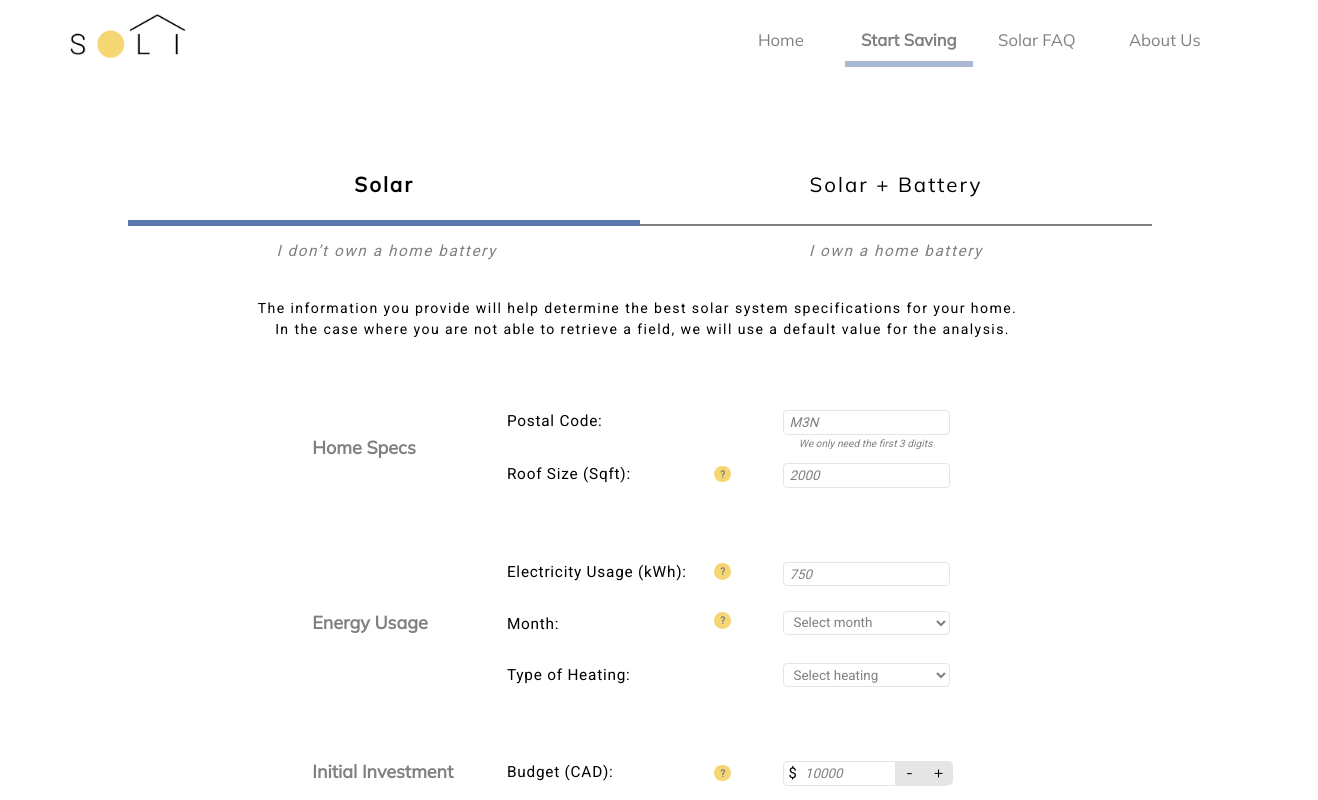
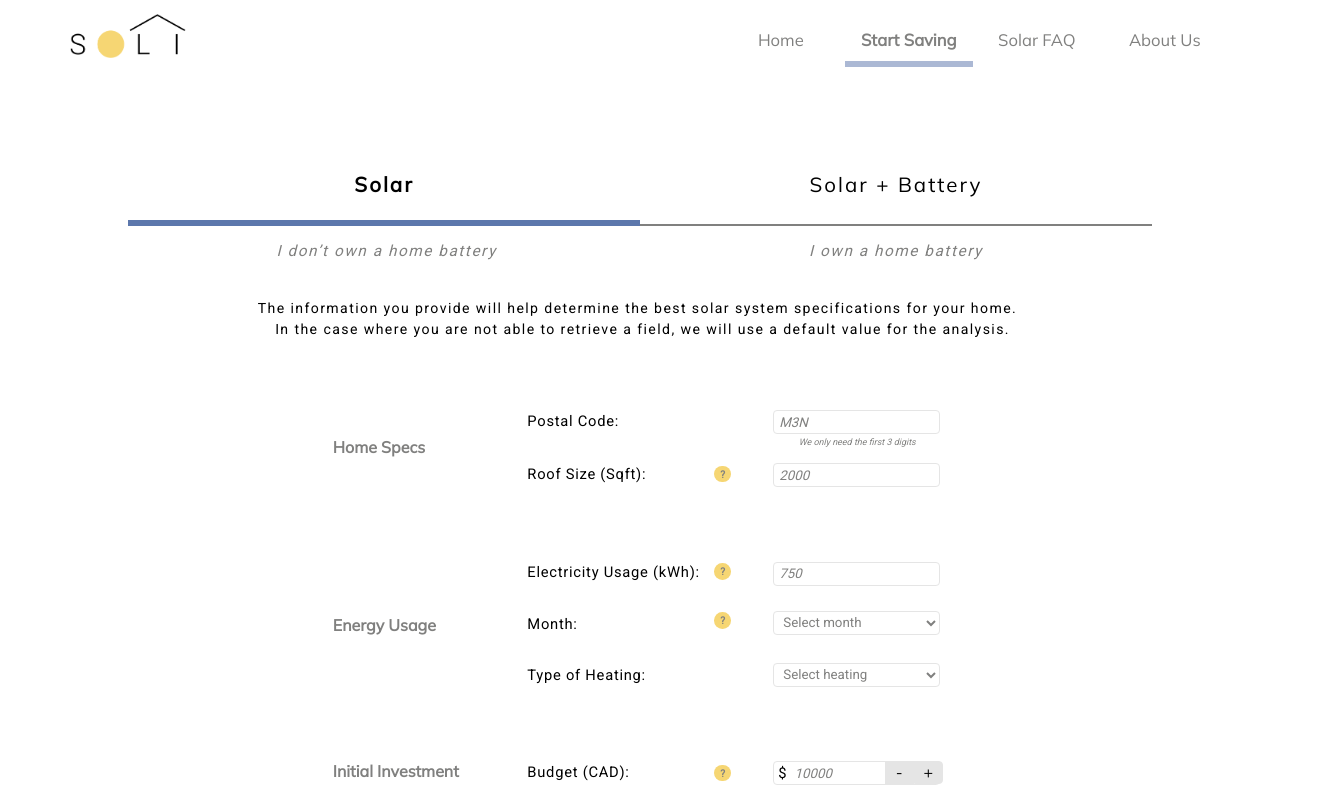
Before and after one commit to tanushree-sharma/fydp-app, a React (Create React App) app: page /start-saving in a window 1280 px wide. Shown: the top 800 px of the page, 1318 px wide, since content can reach past the window. Built offline with nearby package versions, Linux system fonts and the light colour scheme.

Commit message:
Revert "Forms font updates (final!!! hopefully) + footer edits"

```diff
--- a/src/App.css
+++ b/src/App.css
@@ -10,7 +10,6 @@
   display: flex;
   width: 100vw;
   height: 200vh;
-
 }
 
 .sticky {
@@ -26,9 +25,9 @@
   position: absolute;
   background-color: white;
   font-size: 1.3vw;
-  font-family: "Roboto";
+  font-family: 'Roboto';
   top: 0%;
-}
+  }
 
 #logo {
   position: absolute;
@@ -86,6 +85,7 @@ ul.nav-right {
   width: 100%;
   height: 100%;
   overflow-x: hidden;
+
 }
 
 #mainGraphic {
@@ -146,6 +146,7 @@ ul.nav-right {
   text-align: center;
   display: inline-block;
 }
+
 
 #startButton:hover {
   background: #faebbc;
@@ -382,12 +383,6 @@ ul.nav-right {
   outline: none;
 }
 
-.startSaving {
-  display: flex;
-  width: 100vw;
-  height: 200vh;
-}
-
 .Panel {
   position: absolute;
   width: 100%;
@@ -554,19 +549,6 @@ ul.nav-right {
   width: 100%;
 }
 
-.footer-ss {
-  position: absolute;
-  clear: both;
-  top: 180%;
-  color: #80807f;
-  font-family: "Mulish";
-  font-weight: 500;
-  font-size: 1vw;
-  line-height: 10vh;
-  width: 100%;
-  left: -11.75%;
-}
-
 .footer-left {
   width: 100vw;
   list-style: none;
@@ -576,29 +558,18 @@ ul.nav-right {
   overflow-x: hidden;
 }
 
-.footer-left-ss {
-  width: 100vw;
-  list-style: none;
-  text-align: left;
-  margin-left: 3%;
-  float: left;
-  overflow-x: hidden;
-  margin-bottom: 7%;
-}
-
 .field-titles {
   position: absolute;
   width: 14vw;
   height: 2.4vh;
-  left: 37%;
+  left: 39%;
   font-family: Roboto;
   font-style: normal;
   font-weight: normal;
-  font-size: 1.2vw;
+  font-size: 1.15vw;
   line-height: 2.097vh;
   letter-spacing: 0.05em;
   color: #000000;
-  white-space: nowrap;
   text-align: left;
 }
 
@@ -607,7 +578,6 @@ ul.nav-right {
   font-style: italic;
   font-weight: 400;
   color: #80807f;
-  font-size: 1.05vw;
 }
 
 .field-input-dod::placeholder {
@@ -615,7 +585,6 @@ ul.nav-right {
   font-style: italic;
   font-weight: 400;
   color: #80807f;
-  font-size: 1.05vw;
 }
 
 .field-inputs-budget::placeholder {
@@ -623,7 +592,6 @@ ul.nav-right {
   font-style: italic;
   font-weight: 400;
   color: #80807f;
-  font-size: 1.05vw;
 }
 
 .dropdownFormat {
@@ -631,7 +599,6 @@ ul.nav-right {
   font-style: italic;
   font-weight: 400;
   color: #80807f;
-  font-size: 1.05vw;
 }
 
 #postal-text {
@@ -639,7 +606,7 @@ ul.nav-right {
   width: 11vw;
   height: 2.7vh;
   left: 65.5%;
-  font-size: 0.8vw;
+  font-size: 0.7vw;
   font-family: Roboto;
   font-style: italic;
   font-weight: 200;
@@ -742,17 +709,16 @@ ul.nav-right {
   position: absolute;
   width: 10vw;
   height: 2.5vh;
-  left: 18%;
+  left: 20%;
   font-family: Mulish;
   font-style: normal;
   font-weight: 600;
-  font-size: 1.4vw;
+  font-size: 1.25vw;
   line-height: 2.5vh;
   /* identical to box height */
   display: flex;
   align-items: center;
   color: #80807f;
-  white-space: nowrap;
 }
 
 .qGraphic {
@@ -767,7 +733,7 @@ ul.nav-right {
 }
 
 #energy-usage {
-  top: 88%;
+  top: 88.5%;
 }
 
 #initial-inv1 {
@@ -914,10 +880,6 @@ ul.nav-right {
   text-align: center;
 }
 
-#results-button2 {
-  top: 160%;
-}
-
 #results-button1:hover {
   background: #faebbc;
   color: black;
@@ -935,15 +897,6 @@ ul.nav-right {
   margin: 0 auto;
   text-align: center;
   padding-top: 50px;
-}
-
-.whitesquare {
-  position: absolute;
-  left: 43.5%;
-  top: 171%;
-  height: 20px;
-  width: 100px;
-  background-color: white;
 }
 
 .value-button {
@@ -972,11 +925,11 @@ ul.nav-right {
 }
 
 form #decrease {
-  left: 74.9%;
+  left: 73.9%;
   border-radius: 0 0 0 0;
   width: 2.11vw;
   top: 116%;
-  height: 2.7vh;
+  height: 2.6vh;
   background: #e5e5e5;
   font-family: "Mulish";
   font-style: normal;
@@ -986,17 +939,27 @@ form #decrease {
 form #percentage {
   position: absolute;
   top: 126.5%;
-  left: 64.5%;
+  left: 63.5%;
   font-family: "Roboto";
   font-weight: 100;
   font-size: 1.15vw;
   color: #000000;
 }
 
+form #dollar-sign1-line {
+  position: absolute;
+  top: 114.87%;
+  left: 64.5%;
+  font-family: "Mulish";
+  font-weight: 50;
+  font-size: 1.7vw;
+  color: #8a7979;
+}
+
 form #dollar-sign1 {
   position: absolute;
   top: 116.5%;
-  left: 64.5%;
+  left: 63.5%;
   font-family: "Roboto";
   font-weight: 100;
   font-size: 1.15vw;
@@ -1006,7 +969,7 @@ form #dollar-sign1 {
 form #dollar-sign2 {
   position: absolute;
   top: 142.5%;
-  left: 64.5%;
+  left: 63.5%;
   font-family: "Roboto";
   font-weight: 100;
   font-size: 1.15vw;
@@ -1041,11 +1004,11 @@ form #dollar-sign2 {
 }
 
 form #increase {
-  left: 77.75%;
+  left: 76.75%;
   width: 2.11vw;
   border-radius: 0 0.309vw 0.309vw 0;
   top: 116%;
-  height: 2.7vh;
+  height: 2.6vh;
   background: #e5e5e5;
   font-family: "Mulish";
   font-style: normal;
@@ -1067,11 +1030,11 @@ form #increase {
   outline: none;
 }
 form #decrease2 {
-  left: 74.9%;
+  left: 73.9%;
   border-radius: 0 0 0 0;
   width: 2.11vw;
   top: 142%;
-  height: 2.7vh;
+  height: 2.6vh;
   background: #e5e5e5;
   font-family: "Mulish";
   font-style: normal;
@@ -1086,11 +1049,11 @@ form #decrease2 {
 }
 
 form #increase2 {
-  left: 77.75%;
+  left: 76.75%;
   width: 2.11vw;
   border-radius: 0 0.309vw 0.309vw 0;
   top: 142%;
-  height: 2.7vh;
+  height: 2.6vh;
   background: #e5e5e5;
   font-family: "Mulish";
   font-style: normal;
@@ -1123,8 +1086,8 @@ input[type="number"]::-webkit-outer-spin-button {
 .field-inputs {
   position: absolute;
   width: 13vw;
-  height: 3.1vh;
-  left: 64%;
+  height: 3vh;
+  left: 63%;
   background: #ffffff;
   border: 0.2vh solid #e5e5e5;
   box-sizing: border-box;
@@ -1138,8 +1101,8 @@ input[type="number"]::-webkit-outer-spin-button {
 .field-input-dod {
   position: absolute;
   width: 13vw;
-  height: 3.1vh;
-  left: 64%;
+  height: 3vh;
+  left: 63%;
   background: #ffffff;
   border: 0.2vh solid #e5e5e5;
   box-sizing: border-box;
@@ -1153,8 +1116,8 @@ input[type="number"]::-webkit-outer-spin-button {
 .field-inputs-budget {
   position: absolute;
   width: 13vw;
-  height: 3.1vh;
-  left: 64%;
+  height: 3vh;
+  left: 63%;
   background: #ffffff;
   border: 0.2vh solid #e5e5e5;
   box-sizing: border-box;
@@ -1176,8 +1139,8 @@ input[type="number"]::-webkit-outer-spin-button {
 .dropdown-inputs {
   position: absolute;
   width: 13vw;
-  height: 3.1vh;
-  left: 64%;
+  height: 3vh;
+  left: 63%;
   background: #ffffff;
   border: 0.2vh solid #e5e5e5;
   box-sizing: border-box;
@@ -1186,8 +1149,7 @@ input[type="number"]::-webkit-outer-spin-button {
   font-family: Roboto;
   font-style: normal;
   font-weight: 400;
-  color: black;
-  font-size: 1.05vw;
+  color:black;
 }
 
 .vertical {
@@ -1268,8 +1230,8 @@ select:invalid {
   width: 100%; /* Full width */
   height: 100%; /* Full height */
   overflow: auto; /* Enable scroll if needed */
-  background-color: rgb(0, 0, 0); /* Fallback color */
-  background-color: rgba(0, 0, 0, 0.4); /* Black w/ opacity */
+  background-color: rgb(0,0,0); /* Fallback color */
+  background-color: rgba(0,0,0,0.4); /* Black w/ opacity */
 }
 
 /* Modal Content */
@@ -1279,11 +1241,11 @@ select:invalid {
   left: 0%;
   width: 100%;
   height: 1.5vh;
-  background-color: #f6d673;
+  background-color: #F6D673;
 }
 .modal-content {
   position: relative;
-  background-color: #fbfbfb;
+  background-color: #FBFBFB;
   margin: auto;
   padding: 20px;
   border: 1px solid #888;
@@ -1309,7 +1271,7 @@ select:invalid {
   margin-top: 2vh;
   margin-bottom: 4vh;
 
-  color: #80807f;
+  color: #80807F;
 }
 
 #warning {
@@ -1324,14 +1286,13 @@ select:invalid {
   top: 72%;
   width: 100%;
   height: 7vh;
-  border-top: 1px solid #80807f;
+  border-top: 1px solid #80807F;
 }
 
-#solar-update,
-#battery-update {
+#solar-update, #battery-update {
   position: absolute;
-  background: #ffffff;
-  border: 1px solid #f6d673;
+  background: #FFFFFF;
+  border: 1px solid #F6D673;
   box-sizing: border-box;
   border-radius: 2vh;
 
@@ -1349,8 +1310,8 @@ select:invalid {
 
 #continue {
   position: absolute;
-  background: #f6d673;
-  border: 1px solid #f6d673;
+  background: #F6D673;
+  border: 1px solid #F6D673;
   box-sizing: border-box;
   border-radius: 2vh;
 
@@ -1369,7 +1330,6 @@ select:invalid {
 #solar-update:hover, #battery-update:hover, #error-update:hover {
   border: 1px solid #faebbc;
 }
-
 #continue:hover {
   background: #faebbc;
   color: black;
--- a/src/components/Footer.js
+++ b/src/components/Footer.js
@@ -7,7 +7,7 @@ class Footer extends Component {
         return (
             <div class="footer">
                 <p class="footer-left">
-                    <a>SoliⒸ2021</a> &nbsp;&nbsp;|&nbsp;&nbsp;&nbsp;
+                    <a>SoliⒸ2020</a> &nbsp;&nbsp;|&nbsp;&nbsp;&nbsp;
                     <a>Management Engineering Capstone Design Project</a>
                 </p>
             </div>
--- a/src/components/Results.html
+++ b/src/components/Results.html
@@ -903,7 +903,7 @@
     <!-- footer -->
     <div class="footer">
         <p class="footer-left">
-            <a>SoliⒸ2021</a> &nbsp;&nbsp;|&nbsp;&nbsp;&nbsp;
+            <a>SoliⒸ2020</a> &nbsp;&nbsp;|&nbsp;&nbsp;&nbsp;
             <a>Management Engineering Capstone Design Project</a>
         </p>
     </div>
--- a/src/components/startSaving.js
+++ b/src/components/startSaving.js
@@ -1,12 +1,9 @@
 import React, { Component } from 'react'
 import graphic from '../question_img.png'
 import warning from '../warning.png'
-import Footer from '../components/Footer';
 
 class startSaving extends Component {
-
     render() {
-
         window.onbeforeunload = function() {
             var defaultForm = "solar";
             localStorage.setItem("whichForm", defaultForm);
@@ -20,7 +17,6 @@ class startSaving extends Component {
             document.getElementById('tabs-1').style.display = 'block';
             document.getElementById('tabs1').style.fontWeight = 600;
         }
-
 
         // switching between tabs
         var tabs = document.getElementsByClassName('Tab');
@@ -608,8 +604,7 @@ class startSaving extends Component {
 
                         <label>
                             <p class="field-titles" id="month-title" > Month:</p>
-                            <select name="month" id="month-input1" class="dropdown-inputs" required >
-
+                            <select name="month" id="month-input1" class="dropdown-inputs" required>
                                 <option value="" disabled hidden selected>Select month</option>
                                 <option value="1">January</option>
                                 <option value="2">February</option>
@@ -784,12 +779,6 @@ class startSaving extends Component {
                         <button class="modalSubmit" id="battery-update"> Update fields </button>
                     </div>
                 </div>
-
-
-                <div class="footer-ss">
-                <Footer />
-
-                </div>
                 <div id="errorModal" class="modal">
                     <div class="error-content">
                         <div id="modal-top-border"></div>
@@ -810,13 +799,8 @@ class startSaving extends Component {
 
 
             </div>
-
-
         )
-
-
     }
-
 }
 
-export default startSaving;
+export default startSaving
```
